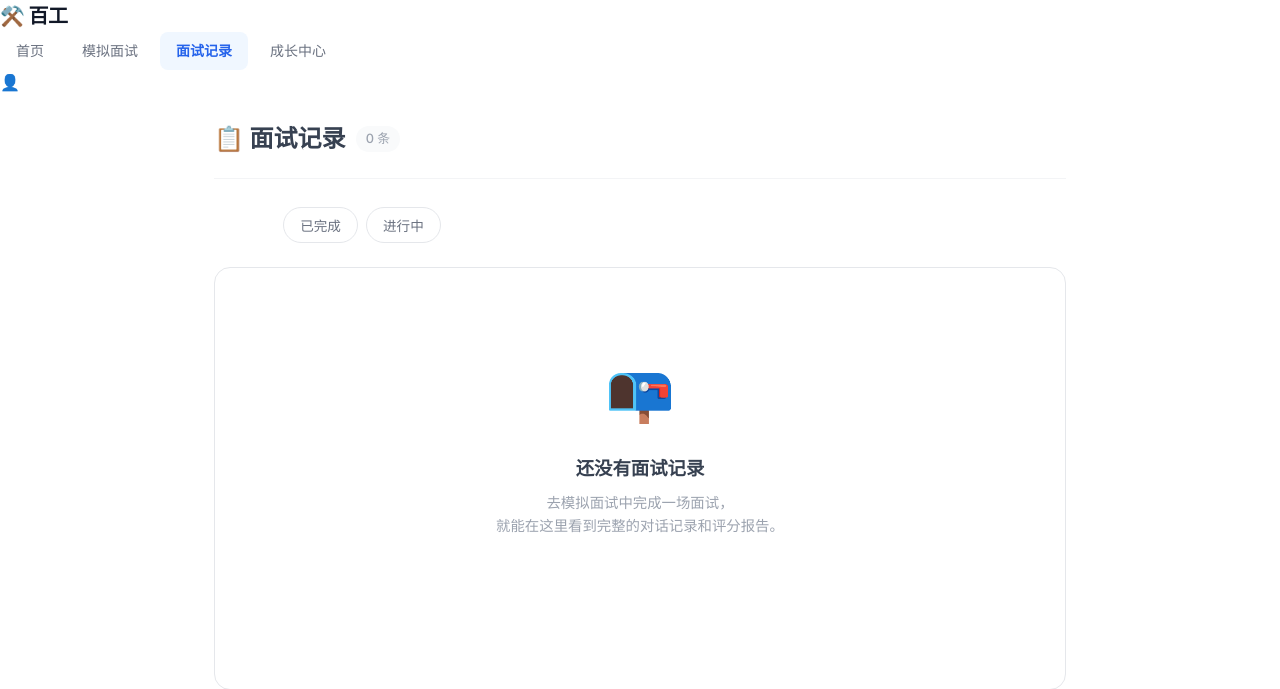
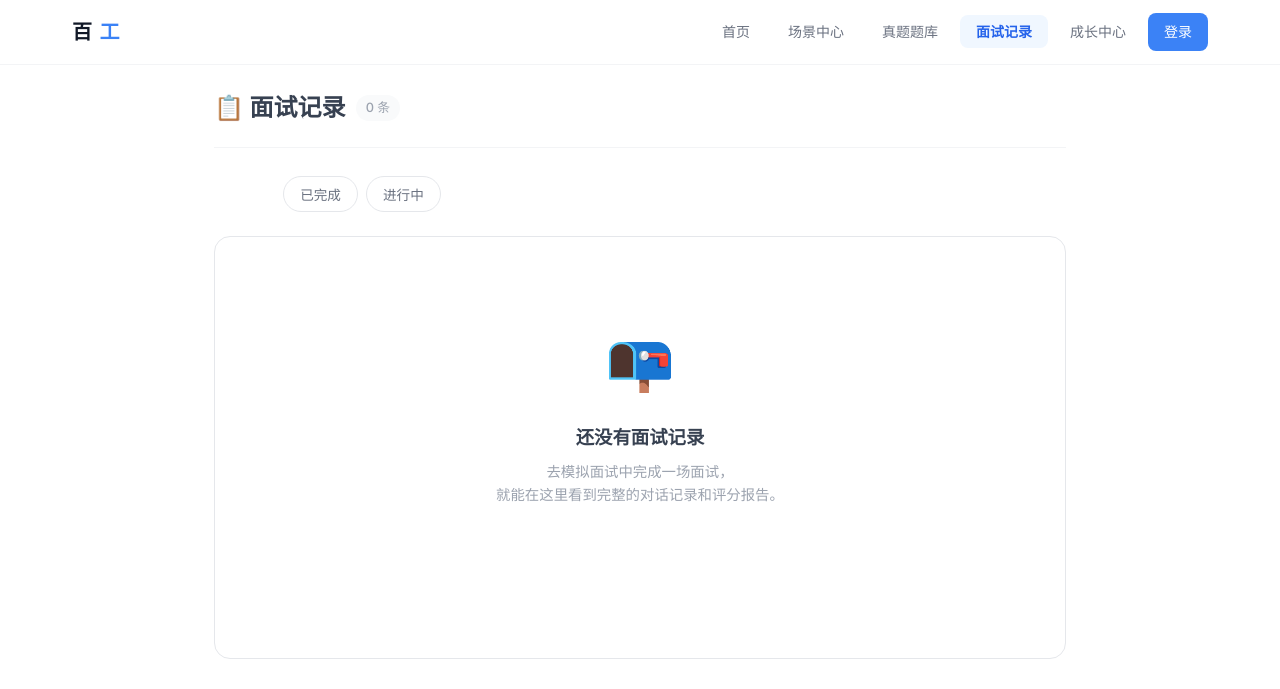
Before and after one commit to zhousirui0714/mianshiguan, a Flask app: page /interviews in a window 1280 px wide. Shown: the top 689 px of the page. Run offline with Flask 3, Linux system fonts and the light colour scheme; some libraries are stand-ins or nearby versions.

Commit message:
fix: 导航栏添加「面试记录」入口，全站可见
- nav.html 公共组件新增面试记录链接
- interviews.html 改用公共 nav 组件，保持全站一致
- 路由渲染时传 active_nav='interviews' 高亮当前页

Co-Authored-By: Claude Opus 4.8 <noreply@anthropic.com>

```diff
--- a/src/web/blueprints/web.py
+++ b/src/web/blueprints/web.py
@@ -262,7 +262,7 @@ def interviews():
         except Exception as e:
             print(f"[interviews] 加载面试记录失败: {e}")
 
-    return render_template('interviews.html', interviews=interviews)
+    return render_template('interviews.html', interviews=interviews, active_nav='interviews')
 
 
 @web_bp.route('/interviews/new')
--- a/templates/components/nav.html
+++ b/templates/components/nav.html
@@ -6,6 +6,7 @@
             <li><a href="/" class="{% if active_nav == 'home' %}active{% endif %}">首页</a></li>
             <li><a href="/scenarios" class="{% if active_nav == 'scenarios' %}active{% endif %}">场景中心</a></li>
             <li><a href="/question-bank" class="{% if active_nav == 'questions' %}active{% endif %}">真题题库</a></li>
+            <li><a href="/interviews" class="{% if active_nav == 'interviews' %}active{% endif %}">面试记录</a></li>
             <li><a href="/growth" class="{% if active_nav == 'growth' %}active{% endif %}">成长中心</a></li>
             {% if g.current_user %}
             <li><a href="/profile" class="nav-user">{{ g.current_user.username }}</a></li>
--- a/templates/interviews.html
+++ b/templates/interviews.html
@@ -206,23 +206,7 @@
 </head>
 <body>
 <div class="page-wrap">
-    <!-- 顶部导航 -->
-    <header class="nav-top">
-        <div class="nav-inner">
-            <a href="/" class="nav-logo">⚒️ 百工</a>
-            <nav class="nav-links">
-                <a href="/">首页</a>
-                <a href="/scenarios">模拟面试</a>
-                <a href="/interviews" class="active">面试记录</a>
-                <a href="/growth">成长中心</a>
-            </nav>
-            <div class="nav-right">
-                <a href="/profile" class="nav-avatar">
-                    <span>👤</span>
-                </a>
-            </div>
-        </div>
-    </header>
+    {% include 'components/nav.html' %}
 
     <div class="records-container">
         <div class="page-top">
```
